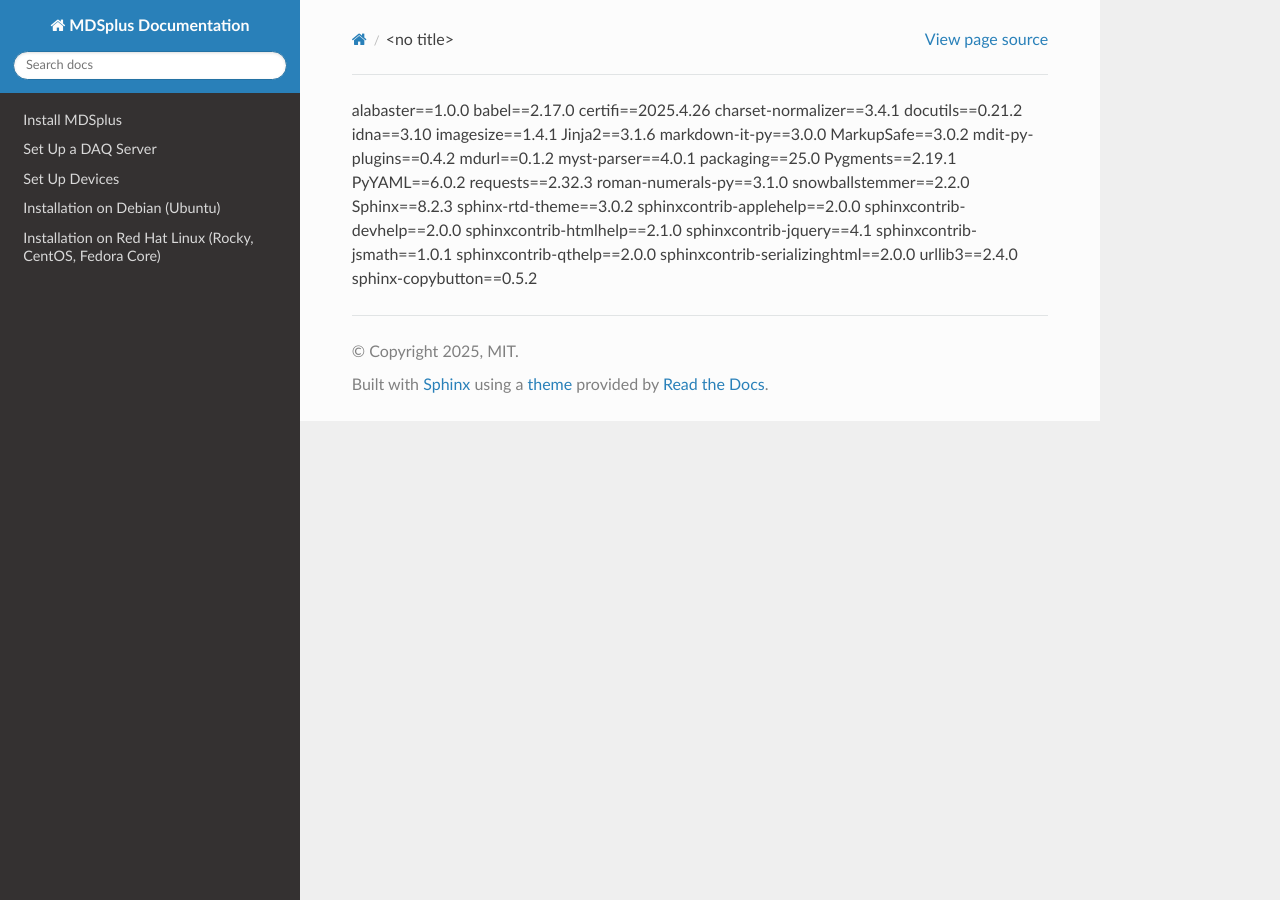
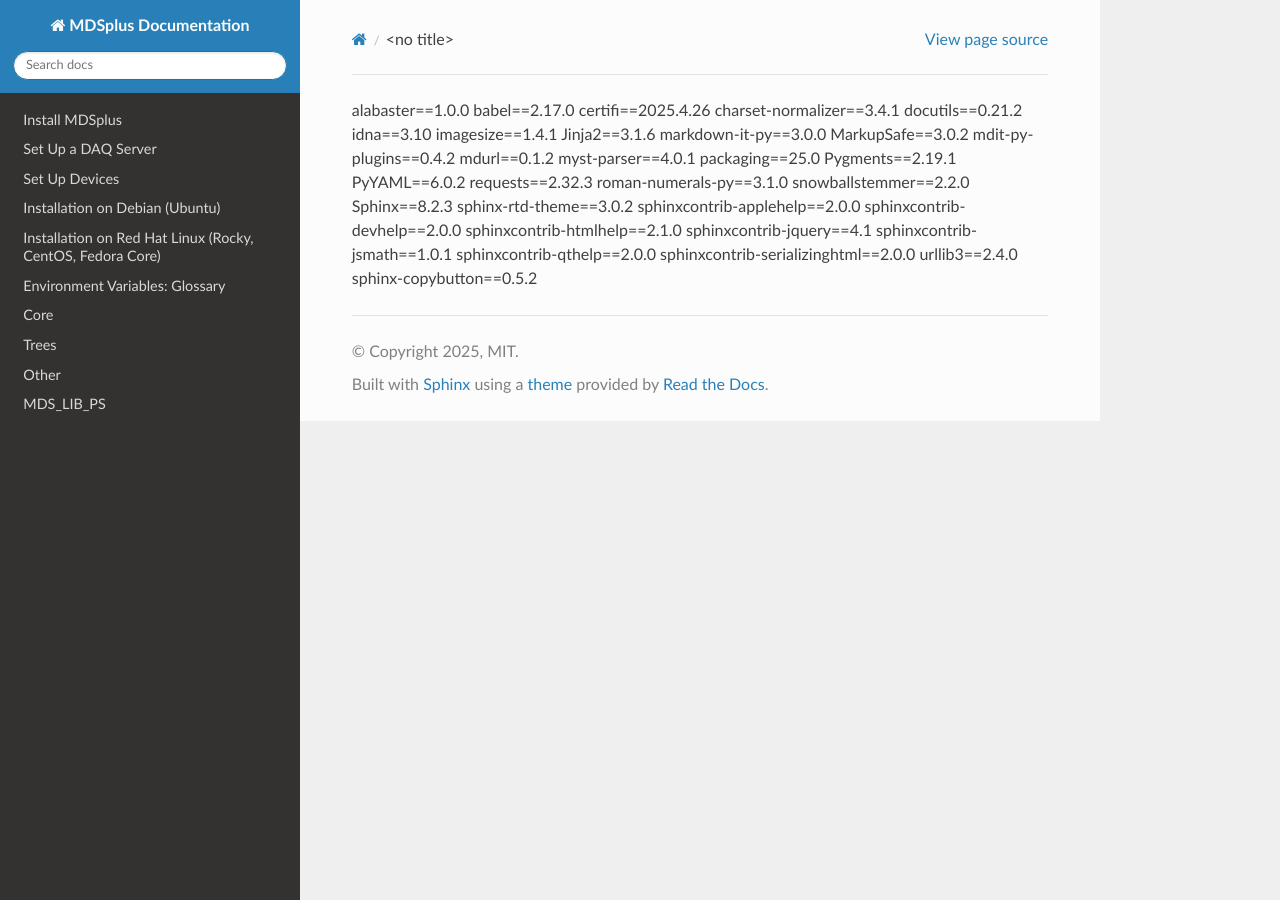
Before and after one commit to MDSplus/Documentation, a Sphinx documentation site: the page built from docs/requirements.txt, in a window 1280 px wide. Built offline with Sphinx 7.4.7 and the Read the Docs theme 3.1.0, drawn with Linux system fonts in a browser that asks for light colours; pages that are not in the unit, such as notebooks, are missing from menus.

Commit message:
Minor changes

```diff
--- a/docs/environmentvariables.md
+++ b/docs/environmentvariables.md
@@ -25,6 +25,8 @@ This defines the default server/host to connect to when a host is not specified
 
 ## TCP_WINDOW_SIZE
 If set, this will be used by `setsockopt()` to set both `SO_RCVBUF` and `SO_SNDBUF` in bytes, which are two Linux OS settings.
+
+# Other
 
 ## MDSIP_MAX_VERSION
 If set when running `mdsip`, this will be used when accepting connections to limit the MDSip protocol version. Note: this is separate from the MDSplus version.
--- a/docs/index.rst
+++ b/docs/index.rst
@@ -13,3 +13,5 @@ Contents
     install/redhat
 
     daq/daq_setup
+
+    environmentvariables
```
